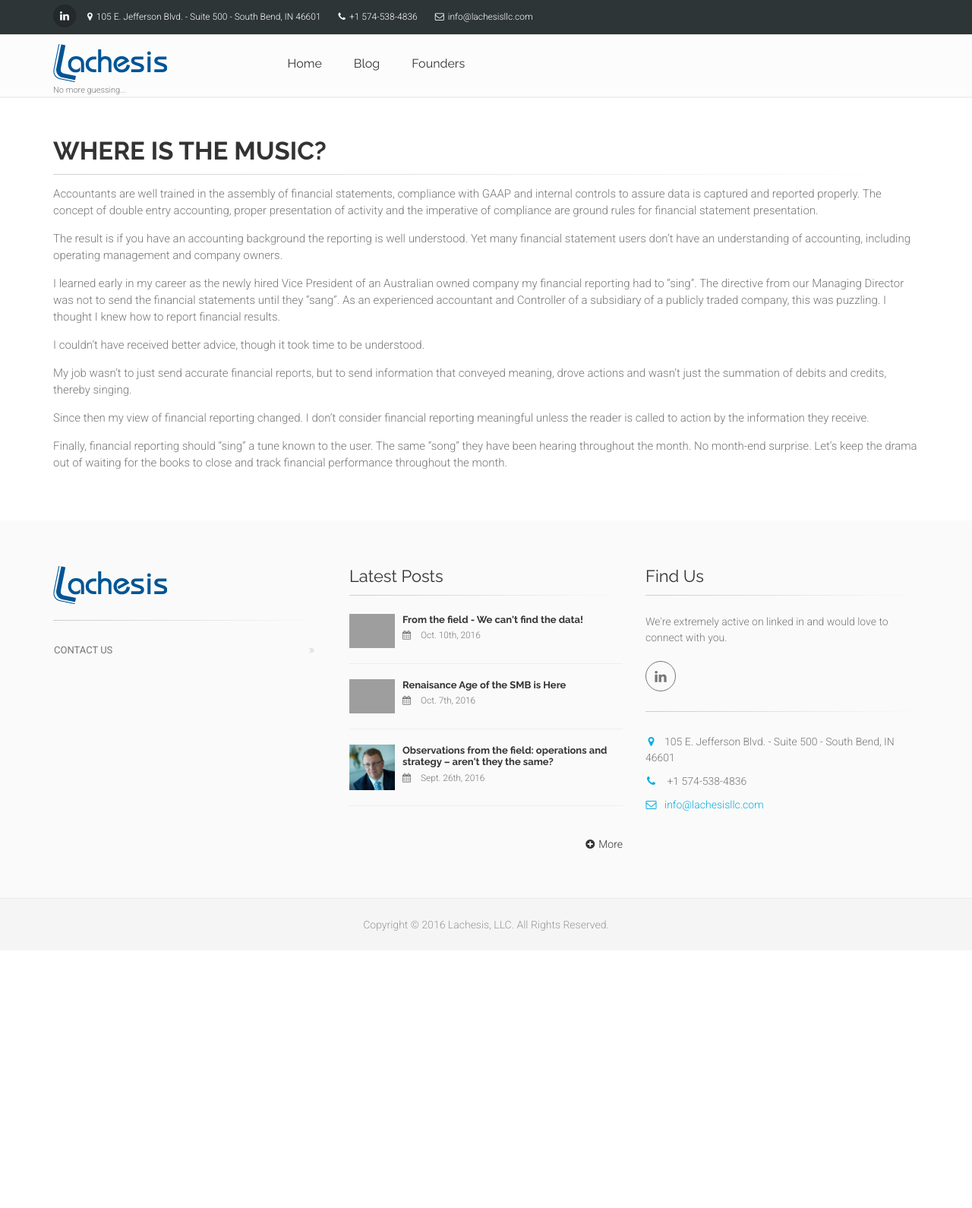
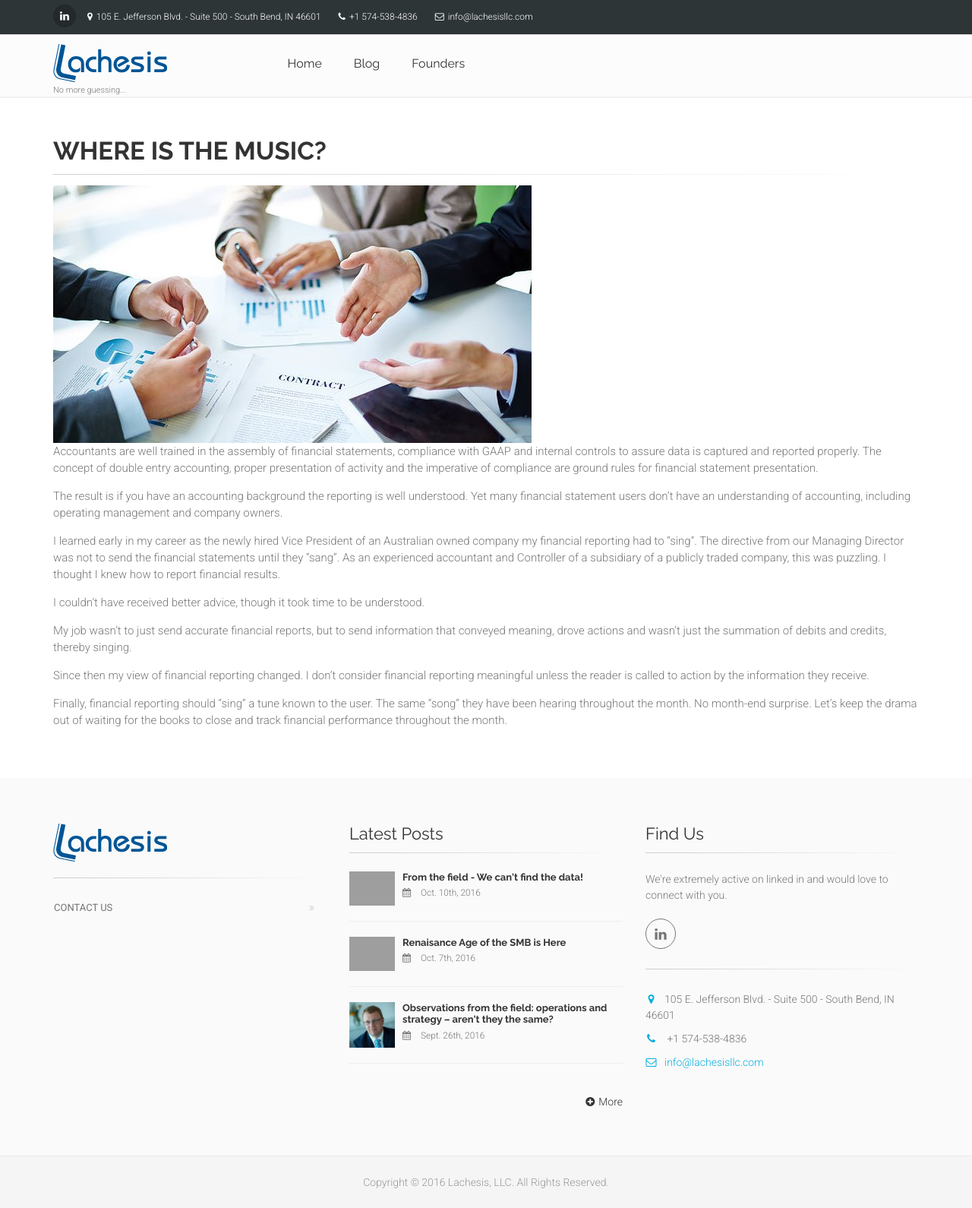
Before and after one commit to lachesisllc/lachesisllc.github.io, a Jekyll site: the page built from _posts/2016-09-18-where-is-the-music.md, in a window 1280 px wide. Shown: the whole page at 76% size. Built offline with Jekyll 4.4.1, drawn with Linux system fonts in a browser that asks for light colours; before the commit the page ends 1251 px from its top, so only the background shows below that; grey boxes are pictures that could not be loaded.

Commit message:
fixed Mike's post

```diff
--- a/_posts/2016-08-26-where-is-the-music.md
+++ b/_posts/2016-09-18-where-is-the-music.md
@@ -2,8 +2,10 @@
 layout: inner
 author: Mike
 title: 'Where is the Music?'
+featured_image: '/images/where_is_the_music.jpg'
+excerpt: 'Accountants are well trained in the assembly of financial statements, compliance with GAAP and internal controls to assure data is captured and reported properly.  The concept of double entry accounting, proper presentation of activity and the imperative of compliance are ground rules for financial statement presentation...'
 ---
-
+![Chart]({{ site.url }}/images/where_is_the_music.jpg)
 Accountants are well trained in the assembly of financial statements, compliance with GAAP and internal controls to assure data is captured and reported properly.  The concept of double entry accounting, proper presentation of activity and the imperative of compliance are ground rules for financial statement presentation.
 
 The result is if you have an accounting background the reporting is well understood.  Yet many financial statement users don’t have an understanding of accounting, including operating management and company owners.
```
Also changed, not shown: images/where_is_the_music.jpg (added).
